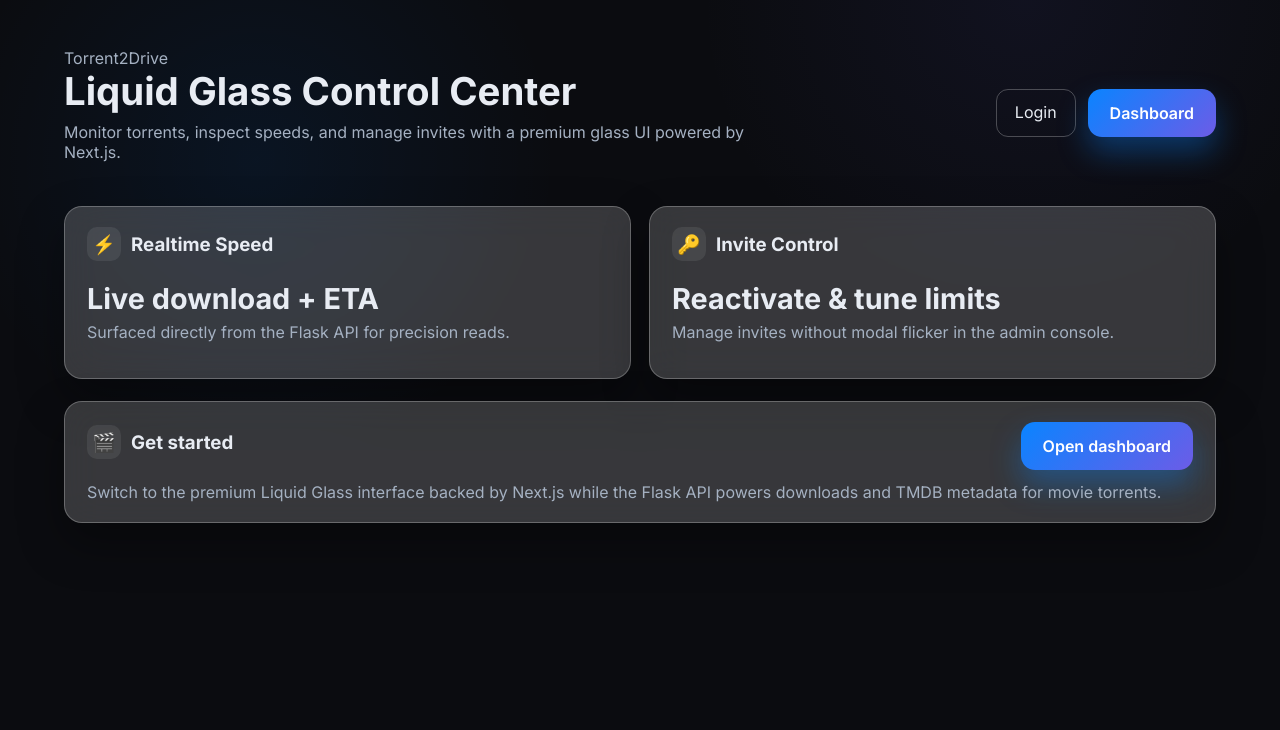
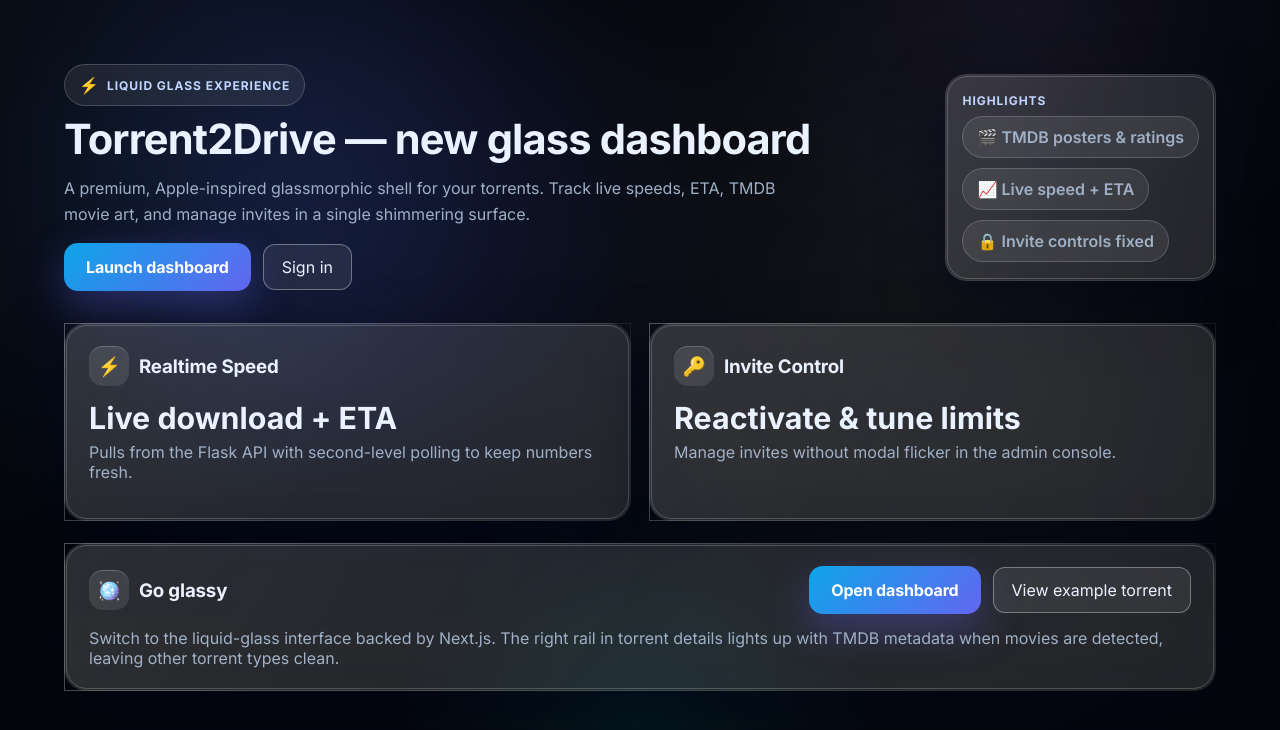
Before and after one commit to Monster-ZeroX/HerokuHosted, a Next.js app in the folder frontend/: page / in a window 1280 px wide. Shown: the top 730 px of the page. Built offline with nearby package versions, Linux system fonts and the light colour scheme.

Commit message:
Refine glass Next.js UI and add API helpers

```diff
--- a/frontend/app/globals.css
+++ b/frontend/app/globals.css
@@ -1,14 +1,14 @@
-@import url('https://fonts.googleapis.com/css2?family=Inter:wght@400;500;600;700&display=swap');
+@import url('https://fonts.googleapis.com/css2?family=Inter:wght@400;500;600;700&family=Space+Grotesk:wght@400;500;600;700&display=swap');
 
 :root {
-  --glass-bg: rgba(255, 255, 255, 0.18);
-  --glass-border: rgba(255, 255, 255, 0.25);
-  --bg-dark: #0b0c10;
-  --bg-accent: linear-gradient(135deg, rgba(0, 122, 255, 0.55), rgba(88, 86, 214, 0.35));
-  --text-primary: #e8ecf3;
-  --text-secondary: #a5b1c2;
-  --glass-shadow: 0 20px 45px rgba(0, 0, 0, 0.35);
-  --glass-blur: blur(18px);
+  --glass-bg: rgba(255, 255, 255, 0.12);
+  --glass-border: rgba(255, 255, 255, 0.35);
+  --bg-dark: #04060b;
+  --bg-accent: linear-gradient(135deg, rgba(64, 121, 255, 0.55), rgba(147, 95, 255, 0.42));
+  --text-primary: #eaf1ff;
+  --text-secondary: #9fb0c6;
+  --glass-shadow: 0 24px 60px rgba(2, 6, 23, 0.55);
+  --glass-blur: blur(20px);
 }
 
 * {
@@ -17,12 +17,35 @@
 
 body {
   margin: 0;
-  font-family: 'Inter', -apple-system, BlinkMacSystemFont, 'Segoe UI', sans-serif;
-  background: radial-gradient(circle at 20% 20%, rgba(0, 122, 255, 0.08), transparent 25%),
-    radial-gradient(circle at 80% 0%, rgba(88, 86, 214, 0.08), transparent 25%),
+  font-family: 'Inter', 'Space Grotesk', -apple-system, BlinkMacSystemFont, 'Segoe UI', sans-serif;
+  background: radial-gradient(circle at 10% 20%, rgba(76, 150, 255, 0.08), transparent 30%),
+    radial-gradient(circle at 80% 0%, rgba(139, 92, 246, 0.08), transparent 25%),
+    radial-gradient(circle at 50% 90%, rgba(0, 225, 255, 0.08), transparent 25%),
     var(--bg-dark);
   color: var(--text-primary);
   min-height: 100vh;
+  position: relative;
+  overflow-x: hidden;
+}
+
+body::before,
+body::after {
+  content: '';
+  position: absolute;
+  inset: -10% 10%;
+  background: radial-gradient(circle at 20% 30%, rgba(88, 114, 255, 0.25), transparent 35%),
+    radial-gradient(circle at 80% 40%, rgba(255, 255, 255, 0.08), transparent 45%);
+  filter: blur(90px);
+  opacity: 0.9;
+  z-index: -1;
+}
+
+body::after {
+  inset: 20% -20% auto 20%;
+  background: radial-gradient(circle at 70% 70%, rgba(255, 255, 255, 0.12), transparent 40%),
+    radial-gradient(circle at 20% 80%, rgba(18, 194, 233, 0.35), transparent 45%);
+  filter: blur(120px);
+  opacity: 0.7;
 }
 
 a {
@@ -30,63 +53,88 @@
   text-decoration: none;
 }
 
-.glass {
-  background: var(--glass-bg);
-  border: 1px solid var(--glass-border);
-  backdrop-filter: var(--glass-blur);
-  -webkit-backdrop-filter: var(--glass-blur);
-  box-shadow: var(--glass-shadow);
-  border-radius: 18px;
-}
-
 .main-shell {
   max-width: 1200px;
   margin: 0 auto;
-  padding: 48px 24px 64px;
+  padding: 64px 24px 72px;
 }
 
 .hero-title {
-  font-size: 2.4rem;
-  margin: 0;
+  font-size: 2.6rem;
+  margin: 8px 0 12px;
+  letter-spacing: -0.02em;
 }
 
 .hero-subtitle {
   color: var(--text-secondary);
-  margin-top: 8px;
+  margin-top: 6px;
   max-width: 720px;
+  line-height: 1.6;
+}
+
+.glass {
+  background: var(--glass-bg);
+  border: 1px solid rgba(255, 255, 255, 0.08);
+  border-radius: 22px;
+  backdrop-filter: var(--glass-blur);
+  -webkit-backdrop-filter: var(--glass-blur);
+  box-shadow: var(--glass-shadow);
+  position: relative;
+  overflow: hidden;
+  isolation: isolate;
+}
+
+.glass::before {
+  content: '';
+  position: absolute;
+  inset: 0;
+  background: linear-gradient(120deg, rgba(255, 255, 255, 0.08), transparent 50%);
+  opacity: 0.6;
+  pointer-events: none;
+}
+
+.glass::after {
+  content: '';
+  position: absolute;
+  inset: 1px;
+  border-radius: 21px;
+  border: 1px solid rgba(255, 255, 255, 0.2);
+  pointer-events: none;
 }
 
 .button-primary {
-  background: linear-gradient(135deg, #0a84ff, #6c5ce7);
+  background: linear-gradient(135deg, #0ea5e9, #6366f1);
   color: #fff;
   padding: 14px 22px;
   border-radius: 14px;
   border: none;
-  font-weight: 600;
+  font-weight: 700;
+  letter-spacing: -0.01em;
   cursor: pointer;
-  box-shadow: 0 15px 30px rgba(10, 132, 255, 0.35);
+  box-shadow: 0 15px 40px rgba(99, 102, 241, 0.35);
   transition: transform 0.2s ease, box-shadow 0.2s ease, filter 0.2s ease;
 }
 
 .button-primary:hover {
   transform: translateY(-2px);
   filter: brightness(1.05);
-  box-shadow: 0 22px 45px rgba(108, 92, 231, 0.35);
+  box-shadow: 0 22px 55px rgba(14, 165, 233, 0.35);
 }
 
 .button-ghost {
-  background: transparent;
+  background: rgba(255, 255, 255, 0.08);
   border: 1px solid var(--glass-border);
   color: var(--text-primary);
   padding: 12px 18px;
   border-radius: 12px;
   cursor: pointer;
-  transition: border-color 0.2s ease, color 0.2s ease;
+  transition: border-color 0.2s ease, color 0.2s ease, background 0.2s ease;
 }
 
 .button-ghost:hover {
   border-color: rgba(255, 255, 255, 0.55);
   color: #fff;
+  background: rgba(255, 255, 255, 0.12);
 }
 
 .grid {
@@ -99,7 +147,7 @@
 }
 
 .metric-value {
-  font-size: 1.8rem;
+  font-size: 1.9rem;
   font-weight: 700;
 }
 
@@ -114,26 +162,29 @@
   gap: 10px;
   margin: 0 0 8px;
   font-weight: 700;
+  letter-spacing: -0.01em;
 }
 
 .card-title span.icon {
   display: inline-flex;
-  width: 34px;
-  height: 34px;
-  border-radius: 10px;
+  width: 40px;
+  height: 40px;
+  border-radius: 14px;
   align-items: center;
   justify-content: center;
-  background: rgba(255, 255, 255, 0.08);
+  background: rgba(255, 255, 255, 0.1);
+  box-shadow: inset 0 1px 0 rgba(255, 255, 255, 0.2);
 }
 
 .badge {
   display: inline-flex;
   align-items: center;
-  padding: 6px 10px;
+  padding: 7px 12px;
   border-radius: 999px;
-  font-weight: 600;
+  font-weight: 700;
   color: #0b0c10;
   background: #e5f2ff;
+  letter-spacing: -0.01em;
 }
 
 .badge.success {
@@ -146,17 +197,34 @@
   color: #4a3701;
 }
 
+.badge.soft {
+  background: rgba(255, 255, 255, 0.12);
+  color: var(--text-primary);
+}
+
+.pill {
+  display: inline-flex;
+  align-items: center;
+  gap: 8px;
+  padding: 10px 14px;
+  border-radius: 999px;
+  background: rgba(255, 255, 255, 0.08);
+  border: 1px solid rgba(255, 255, 255, 0.18);
+  color: var(--text-secondary);
+  font-weight: 600;
+}
+
 .torrent-row {
   display: grid;
-  grid-template-columns: 1fr 120px 100px;
+  grid-template-columns: 1fr 140px 120px;
   align-items: center;
-  padding: 14px 0;
+  padding: 16px 0;
   border-bottom: 1px solid rgba(255, 255, 255, 0.08);
 }
 
 .progress-shell {
   width: 100%;
-  height: 8px;
+  height: 10px;
   border-radius: 999px;
   background: rgba(255, 255, 255, 0.08);
   overflow: hidden;
@@ -164,14 +232,37 @@
 
 .progress-bar {
   height: 100%;
-  background: linear-gradient(90deg, #0a84ff, #6c5ce7);
+  background: linear-gradient(90deg, #0ea5e9, #6366f1);
   border-radius: inherit;
 }
 
 .poster {
-  width: 120px;
-  border-radius: 14px;
-  box-shadow: 0 10px 25px rgba(0, 0, 0, 0.35);
+  width: 140px;
+  border-radius: 16px;
+  box-shadow: 0 16px 40px rgba(0, 0, 0, 0.4);
+}
+
+.hero-actions {
+  display: flex;
+  gap: 12px;
+  flex-wrap: wrap;
+  align-items: center;
+}
+
+.section-label {
+  text-transform: uppercase;
+  letter-spacing: 0.08em;
+  font-weight: 700;
+  font-size: 0.75rem;
+  color: #c0d5ff;
+}
+
+.header-rail {
+  display: grid;
+  grid-template-columns: 1fr auto;
+  gap: 18px;
+  align-items: center;
+  margin-bottom: 32px;
 }
 
 @media (max-width: 768px) {
@@ -180,11 +271,15 @@
   }
 
   .hero-title {
-    font-size: 1.9rem;
+    font-size: 2rem;
   }
 
   .torrent-row {
     grid-template-columns: 1fr;
     gap: 8px;
   }
+
+  .header-rail {
+    grid-template-columns: 1fr;
+  }
 }
--- a/frontend/app/page.tsx
+++ b/frontend/app/page.tsx
@@ -9,7 +9,7 @@
       <div className="grid two">
         <GlassCard title="Realtime Speed" icon="⚡">
           <div className="metric-value">Live download + ETA</div>
-          <p className="metric-label">Surfaced directly from the Flask API for precision reads.</p>
+          <p className="metric-label">Pulls from the Flask API with second-level polling to keep numbers fresh.</p>
         </GlassCard>
         <GlassCard title="Invite Control" icon="🔑">
           <div className="metric-value">Reactivate & tune limits</div>
@@ -17,10 +17,23 @@
         </GlassCard>
       </div>
       <div style={{ marginTop: 22 }}>
-        <GlassCard title="Get started" icon="🎬" action={<Link className="button-primary" href="/dashboard">Open dashboard</Link>}>
+        <GlassCard
+          title="Go glassy"
+          icon="🪩"
+          action={
+            <div className="hero-actions">
+              <Link className="button-primary" href="/dashboard">
+                Open dashboard
+              </Link>
+              <Link className="button-ghost" href="/torrents/1">
+                View example torrent
+              </Link>
+            </div>
+          }
+        >
           <p style={{ color: 'var(--text-secondary)', margin: 0 }}>
-            Switch to the premium Liquid Glass interface backed by Next.js while the Flask API powers downloads and TMDB
-            metadata for movie torrents.
+            Switch to the liquid-glass interface backed by Next.js. The right rail in torrent details lights up with TMDB metadata when
+            movies are detected, leaving other torrent types clean.
           </p>
         </GlassCard>
       </div>
--- a/frontend/components/GlassCard.tsx
+++ b/frontend/components/GlassCard.tsx
@@ -9,13 +9,13 @@
 
 export function GlassCard({ title, icon, action, children }: GlassCardProps) {
   return (
-    <div className="glass" style={{ padding: '20px 22px' }}>
+    <div className="glass" style={{ padding: '22px 24px', borderImage: 'linear-gradient(135deg, rgba(255,255,255,0.3), rgba(255,255,255,0)) 1' }}>
       {(title || action) && (
-        <div style={{ display: 'flex', justifyContent: 'space-between', alignItems: 'center', marginBottom: 12 }}>
+        <div style={{ display: 'flex', justifyContent: 'space-between', alignItems: 'center', marginBottom: 14, gap: 12 }}>
           {title && (
-            <h3 className="card-title">
+            <h3 className="card-title" style={{ display: 'flex', alignItems: 'center', gap: 10, margin: 0 }}>
               {icon && <span className="icon">{icon}</span>}
-              {title}
+              <span>{title}</span>
             </h3>
           )}
           {action}
--- a/frontend/components/Header.tsx
+++ b/frontend/components/Header.tsx
@@ -2,18 +2,40 @@
 
 export function Header() {
   return (
-    <header style={{ marginBottom: 28 }}>
-      <div style={{ display: 'flex', alignItems: 'center', justifyContent: 'space-between' }}>
-        <div>
-          <p style={{ margin: 0, color: 'var(--text-secondary)' }}>Torrent2Drive</p>
-          <h1 className="hero-title">Liquid Glass Control Center</h1>
-          <p className="hero-subtitle">
-            Monitor torrents, inspect speeds, and manage invites with a premium glass UI powered by Next.js.
-          </p>
+    <header className="header-rail">
+      <div>
+        <div className="pill">
+          <span>⚡</span>
+          <span className="section-label">Liquid glass experience</span>
         </div>
-        <div style={{ display: 'flex', gap: 12 }}>
-          <Link href="/login" className="button-ghost">Login</Link>
-          <Link href="/dashboard" className="button-primary">Dashboard</Link>
+        <h1 className="hero-title">Torrent2Drive — new glass dashboard</h1>
+        <p className="hero-subtitle">
+          A premium, Apple-inspired glassmorphic shell for your torrents. Track live speeds, ETA, TMDB movie art, and manage invites
+          in a single shimmering surface.
+        </p>
+        <div className="hero-actions">
+          <Link href="/dashboard" className="button-primary">
+            Launch dashboard
+          </Link>
+          <Link href="/login" className="button-ghost">
+            Sign in
+          </Link>
+        </div>
+      </div>
+      <div className="glass" style={{ padding: '18px 16px', minWidth: 260 }}>
+        <div className="section-label" style={{ color: '#c0d5ff', marginBottom: 8 }}>
+          Highlights
+        </div>
+        <div style={{ display: 'grid', gap: 10 }}>
+          <div className="pill" style={{ width: 'fit-content' }}>
+            🎬 TMDB posters & ratings
+          </div>
+          <div className="pill" style={{ width: 'fit-content' }}>
+            📈 Live speed + ETA
+          </div>
+          <div className="pill" style={{ width: 'fit-content' }}>
+            🔒 Invite controls fixed
+          </div>
         </div>
       </div>
     </header>
```
Also changed, not shown: frontend/app/dashboard/page.tsx (+15 -2 lines), frontend/app/torrents/[id]/page.tsx (+33 -19 lines), frontend/lib/api.ts (added, +44 -0 lines), 1 other file (tests, documents, lock files or other folders).
